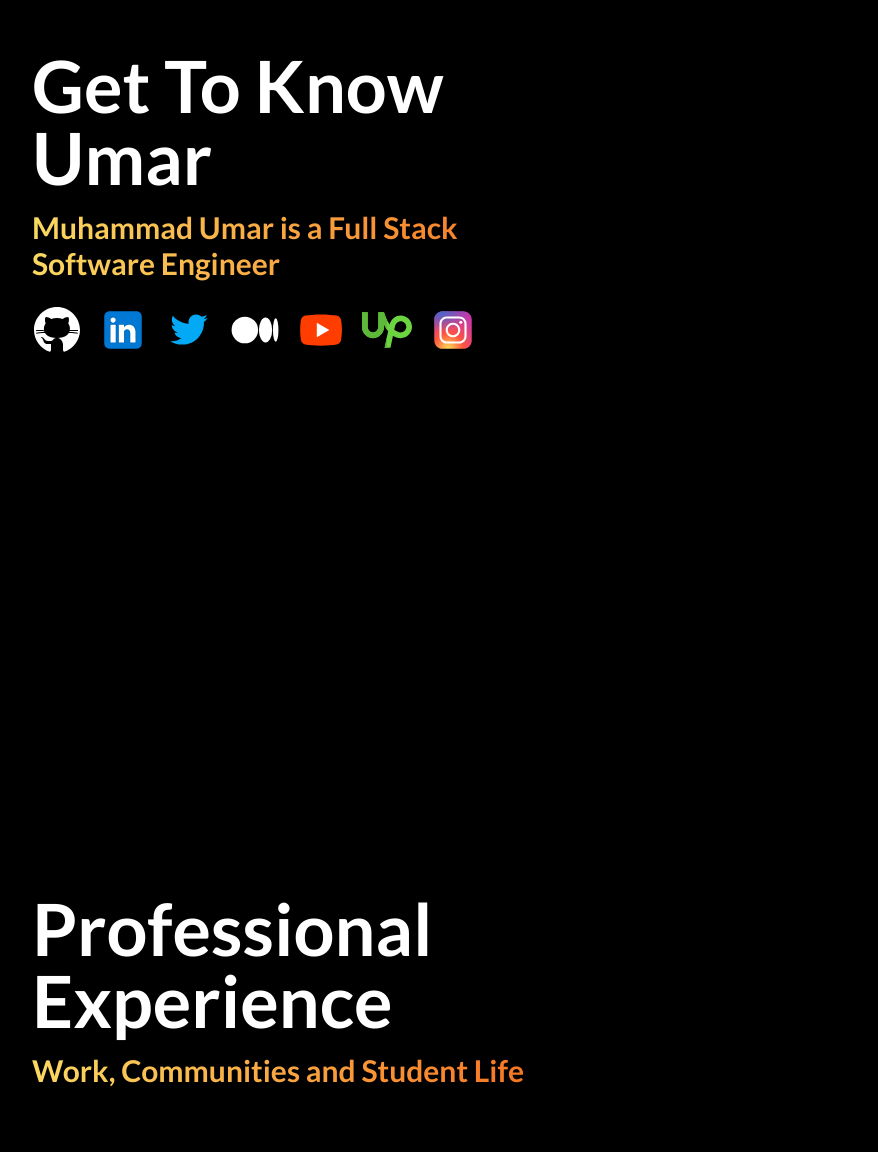
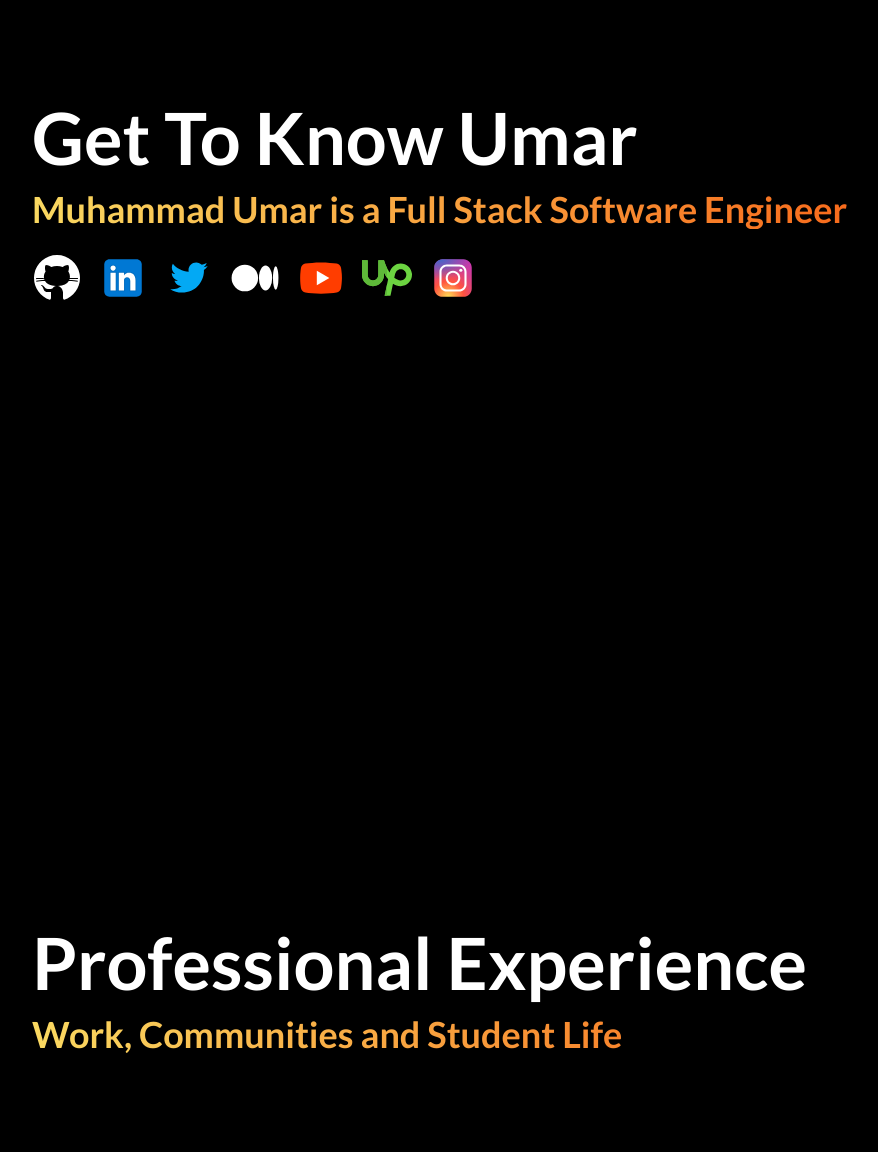
Before and after one commit to Umar-Waseem/umars_portfolio, a Next.js app: page / in a window 1280 px wide. Shown: the part 998-2150 px from the top of the page, without its empty margins (48-926 px from the left). Built offline with nearby package versions, Linux system fonts and the light colour scheme.

Commit message:
fixed responsiveness

```diff
--- a/src/app/globals.css
+++ b/src/app/globals.css
@@ -29,3 +29,13 @@
     scroll-behavior: smooth;
 
 }
+
+
+.theContainer{
+    scroll-snap-type: y mandatory;
+}
+
+.section{
+    scroll-snap-align: start;
+    scroll-snap-stop: always;
+}
--- a/src/sections/AboutSection.tsx
+++ b/src/sections/AboutSection.tsx
@@ -6,8 +6,8 @@ import "../app/globals.css"
 
 export default function AboutSection() {
 
-  function getSocials(): ReactNode{
-      return socialLinksList.map((socialLink, index) => (
+  function getSocials(): ReactNode {
+    return socialLinksList.map((socialLink, index) => (
       <Link key={index} href={socialLink.link} className='mr-4'>
         <Image key={index} src={socialLink.icon} alt={socialLink.name} height={50} width={50} />
       </Link>
@@ -16,15 +16,14 @@ export default function AboutSection() {
 
 
   return (
-    <section className='about-section min-h-screen p-20 bg-black grid grid-cols-2 gap-8 items-center text-white scrollSnap'>
-      <div>
-        <h2 className='font-semibold text-7xl mb-4'>Get To Know Umar</h2>
-        <p className='font-semibold text-3xl mb-6 gradient-text'>
-          Muhammad Umar is a Full Stack Software Engineer
-        </p>
-        <div className="flex flex-row justify-left">
-          {getSocials()}
-        </div>
+    <section className='about-section flex flex-col justify-center h-screen p-20 bg-black lg:items-start items-center text-white theContainer section'>
+
+      <h2 className='font-semibold text-5xl lg:text-7xl mb-4 lg:text-left text-center'>Get To Know Umar</h2>
+      <p className='font-semibold text-3xl lg:text-4xl mb-6 gradient-text lg:text-left text-center'>
+        Muhammad Umar is a Full Stack Software Engineer
+      </p>
+      <div className="flex flex-row lg:items-start items-center">
+        {getSocials()}
       </div>
     </section>
   );
--- a/src/sections/ContactSection.tsx
+++ b/src/sections/ContactSection.tsx
@@ -2,14 +2,14 @@ import React from 'react'
 
 export default function ContactSection() {
   return (
-    <section className='contact-section min-h-screen p-20 bg-black grid grid-cols-2 gap-8 items-center text-white'>
-      <div>
-        <h2 className='font-semibold text-7xl mb-4'>Contact Me</h2>
-        <p className='font-semibold text-3xl mb-6 gradient-text'>
+    <section className='contact-section flex flex-col justify-center h-screen p-20 bg-black lg:items-start items-center text-white'>
+
+        <h2 className='font-semibold text-5xl lg:text-7xl mb-4 lg:text-left text-center'>Contact Me</h2>
+        <p className='font-semibold text-3xl lg:text-4xl mb-6 gradient-text lg:text-left text-center'>
           What brings you here? What can I do for you. <br />
           Drop me a message.
         </p>
-      </div>
+
     </section>
   );
 }
--- a/src/sections/EducationSection.tsx
+++ b/src/sections/EducationSection.tsx
@@ -2,10 +2,10 @@ import React from 'react'
 
 export default function EducationSection() {
   return (
-    <section className='education-section min-h-screen p-20 bg-black grid grid-cols-2 gap-8 items-center text-white'>
+    <section className='education-section flex flex-col justify-center h-screen p-20 bg-black lg:items-start items-center text-white'>
       <div>
-        <h2 className='font-semibold text-7xl mb-4'>Education History</h2>
-        <p className='font-semibold text-3xl mb-6 gradient-text'>
+        <h2 className='font-semibold text-5xl lg:text-7xl mb-4 lg:text-left text-center'>Education History</h2>
+        <p className='font-semibold text-3xl lg:text-4xl mb-6 gradient-text lg:text-left text-center'>
           Peek into my education history
         </p>
       </div>
--- a/src/sections/ExperienceSection.tsx
+++ b/src/sections/ExperienceSection.tsx
@@ -3,10 +3,10 @@ import "../app/globals.css"
 
 export default function ExperienceSection() {
   return (
-    <section className='experience-section min-h-screen p-20 bg-black grid grid-cols-2 gap-8 items-center text-white scrollSnap'>
+    <section className='experience-section flex flex-col justify-center h-screen p-20 bg-black lg:items-start items-center text-white'>
       <div>
-        <h2 className='font-semibold text-7xl mb-4'>Professional Experience</h2>
-        <p className='font-semibold text-3xl mb-6 gradient-text'>
+        <h2 className='font-semibold text-5xl lg:text-7xl mb-4 lg:text-left text-center'>Professional Experience</h2>
+        <p className='font-semibold text-3xl lg:text-4xl mb-6 gradient-text lg:text-left text-center'>
           Work, Communities and Student Life
         </p>
       </div>
--- a/src/sections/MainSection.tsx
+++ b/src/sections/MainSection.tsx
@@ -1,14 +1,11 @@
 import React from 'react';
 import '../app/globals.css';
 
-import Image from 'next/image';
-import Link from 'next/link';
-import socialLinksList from '@/constants/socials_list';
 
 export default function MainSection() {
     return (
         <main className='main-section gradient-shadow scrollSnap'>
-            <section className="min-h-screen bg-black flex flex-col items-center justify-center text-white">
+            <section className="h-screen bg-black flex flex-col items-center justify-center text-white theContainer section">
                 <h1 className='font-semibold text-5xl mb-4 lg:text-7xl text-center'>Muhammad Umar Waseem</h1>
                 <h2 className='font-semibold text-3xl gradient-text mb-6 lg:text-4xl text-center'>Building Software That Brings Value</h2>
             </section>
--- a/src/sections/ProjectsSection.tsx
+++ b/src/sections/ProjectsSection.tsx
@@ -2,10 +2,10 @@ import React from 'react'
 
 export default function ProjectsSection() {
   return (
-    <section className='projects-section min-h-screen p-20 bg-black grid grid-cols-2 gap-8 items-center text-white'>
+    <section className='projects-section flex flex-col justify-center h-screen p-20 bg-black lg:items-start items-center text-white'>
       <div>
-        <h2 className='font-semibold text-7xl mb-4'>Projects / Products</h2>
-        <p className='font-semibold text-3xl mb-6 gradient-text'>
+        <h2 className='font-semibold text-5xl lg:text-7xl mb-4 lg:text-left text-center'>Projects / Products</h2>
+        <p className='font-semibold text-3xl lg:text-4xl mb-6 gradient-text lg:text-left text-center'>
           Code I have written, Products I have built
         </p>
       </div>
--- a/src/sections/SkillsSection.tsx
+++ b/src/sections/SkillsSection.tsx
@@ -2,10 +2,10 @@ import React from 'react'
 
 export default function SkillsSection() {
   return (
-    <section className='skills-section min-h-screen p-20 bg-black grid grid-cols-2 gap-8 items-center text-white'>
+    <section className='skills-section flex flex-col justify-center h-screen p-20 bg-black lg:items-start items-center text-white'>
       <div>
-        <h2 className='font-semibold text-7xl mb-4'>Skills / Proficiencies</h2>
-        <p className='font-semibold text-3xl mb-6 gradient-text'>
+        <h2 className='font-semibold text-5xl lg:text-7xl mb-4 lg:text-left text-center'>Skills / Proficiencies</h2>
+        <p className='font-semibold text-3xl lg:text-4xl mb-6 gradient-text lg:text-left text-center'>
           Skills I have that result in value for you and your business
         </p>
       </div>
```
